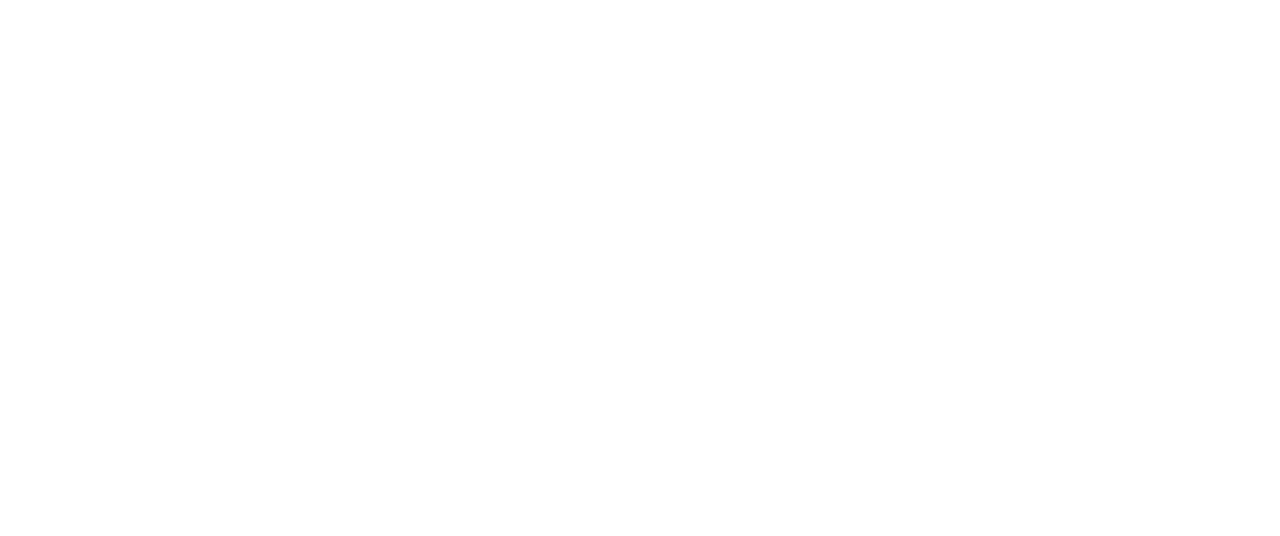
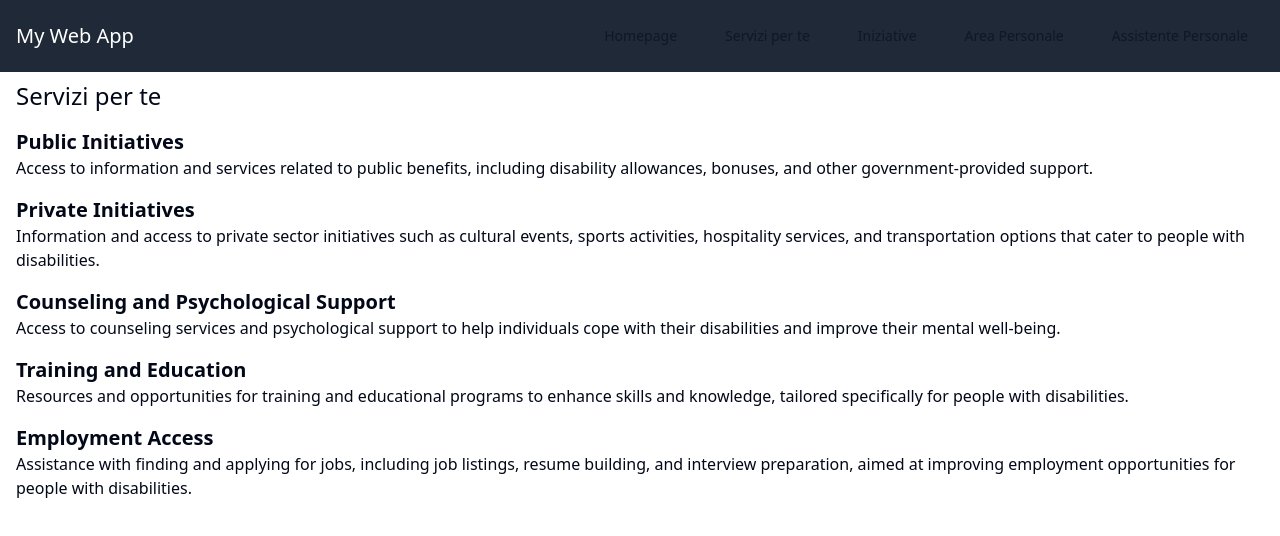
Before and after one commit to GPT-Engineer-App/personal-assistant-hub, a React (Vite) app: page /servizi in a window 1280 px wide. Before the commit this address had no page. Shown: the top 536 px of the page. Built offline with nearby package versions, Linux system fonts and the light colour scheme.

Commit message:
Moved the content from the "Iniziative per te" section to the "Servizi per te" section.

```diff
--- a/src/App.jsx
+++ b/src/App.jsx
@@ -3,6 +3,7 @@ import Index from "./pages/Index.jsx";
 import Profile from "./pages/Profile.jsx"; // Import the Profile component
 import AssistentePersonale from "./pages/AssistentePersonale.jsx"; // Import the AssistentePersonale component
 import Iniziative from "./pages/Iniziative.jsx"; // Import the Iniziative component
+import Servizi from "./pages/Servizi.jsx"; // Import the Servizi component
 
 function App() {
   return (
@@ -12,6 +13,7 @@ function App() {
         <Route path="/profilo" element={<Profile />} />
         <Route path="/assistente" element={<AssistentePersonale />} />
         <Route path="/iniziative" element={<Iniziative />} /> {/* Add the Iniziative route */}
+        <Route path="/servizi" element={<Servizi />} /> {/* Add the Servizi route */}
       </Routes>
     </Router>
   );
--- a/src/pages/Iniziative.jsx
+++ b/src/pages/Iniziative.jsx
@@ -29,24 +29,8 @@ const Iniziative = () => {
         <h1 className="text-2xl mb-4">Iniziative per te</h1>
         <div className="space-y-4">
           <div>
-            <h2 className="text-xl font-semibold">Public Initiatives</h2>
-            <p>Access to information and services related to public benefits, including disability allowances, bonuses, and other government-provided support.</p>
-          </div>
-          <div>
-            <h2 className="text-xl font-semibold">Private Initiatives</h2>
-            <p>Information and access to private sector initiatives such as cultural events, sports activities, hospitality services, and transportation options that cater to people with disabilities.</p>
-          </div>
-          <div>
-            <h2 className="text-xl font-semibold">Counseling and Psychological Support</h2>
-            <p>Access to counseling services and psychological support to help individuals cope with their disabilities and improve their mental well-being.</p>
-          </div>
-          <div>
-            <h2 className="text-xl font-semibold">Training and Education</h2>
-            <p>Resources and opportunities for training and educational programs to enhance skills and knowledge, tailored specifically for people with disabilities.</p>
-          </div>
-          <div>
-            <h2 className="text-xl font-semibold">Employment Access</h2>
-            <p>Assistance with finding and applying for jobs, including job listings, resume building, and interview preparation, aimed at improving employment opportunities for people with disabilities.</p>
+            <h2 className="text-xl font-semibold">Iniziative</h2>
+            <p>Explore various initiatives and programs designed to support and empower individuals with disabilities.</p>
           </div>
         </div>
       </div>
--- /dev/null
+++ b/src/pages/Servizi.jsx
@@ -0,0 +1,57 @@
+import React from "react";
+import { Link } from "react-router-dom";
+import { Button } from "@/components/ui/button";
+
+const Servizi = () => {
+  return (
+    <div className="container mx-auto p-4">
+      <header className="bg-gray-800 text-white p-4 flex justify-between items-center fixed top-0 left-0 right-0 z-50">
+        <h1 className="text-xl">My Web App</h1>
+        <nav className="space-x-4">
+          <Link to="/" className="text-white">
+            <Button variant="link">Homepage</Button>
+          </Link>
+          <Link to="/servizi" className="text-white">
+            <Button variant="link">Servizi per te</Button>
+          </Link>
+          <Link to="/iniziative" className="text-white">
+            <Button variant="link">Iniziative</Button>
+          </Link>
+          <Link to="/profilo" className="text-white">
+            <Button variant="link">Area Personale</Button>
+          </Link>
+          <Link to="/assistente" className="text-white">
+            <Button variant="link">Assistente Personale</Button>
+          </Link>
+        </nav>
+      </header>
+      <div className="pt-16">
+        <h1 className="text-2xl mb-4">Servizi per te</h1>
+        <div className="space-y-4">
+          <div>
+            <h2 className="text-xl font-semibold">Public Initiatives</h2>
+            <p>Access to information and services related to public benefits, including disability allowances, bonuses, and other government-provided support.</p>
+          </div>
+          <div>
+            <h2 className="text-xl font-semibold">Private Initiatives</h2>
+            <p>Information and access to private sector initiatives such as cultural events, sports activities, hospitality services, and transportation options that cater to people with disabilities.</p>
+          </div>
+          <div>
+            <h2 className="text-xl font-semibold">Counseling and Psychological Support</h2>
+            <p>Access to counseling services and psychological support to help individuals cope with their disabilities and improve their mental well-being.</p>
+          </div>
+          <div>
+            <h2 className="text-xl font-semibold">Training and Education</h2>
+            <p>Resources and opportunities for training and educational programs to enhance skills and knowledge, tailored specifically for people with disabilities.</p>
+          </div>
+          <div>
+            <h2 className="text-xl font-semibold">Employment Access</h2>
+            <p>Assistance with finding and applying for jobs, including job listings, resume building, and interview preparation, aimed at improving employment opportunities for people with disabilities.</p>
+          </div>
+        </div>
+      </div>
+    </div>
+  );
+};
+
+export default Servizi;
```
